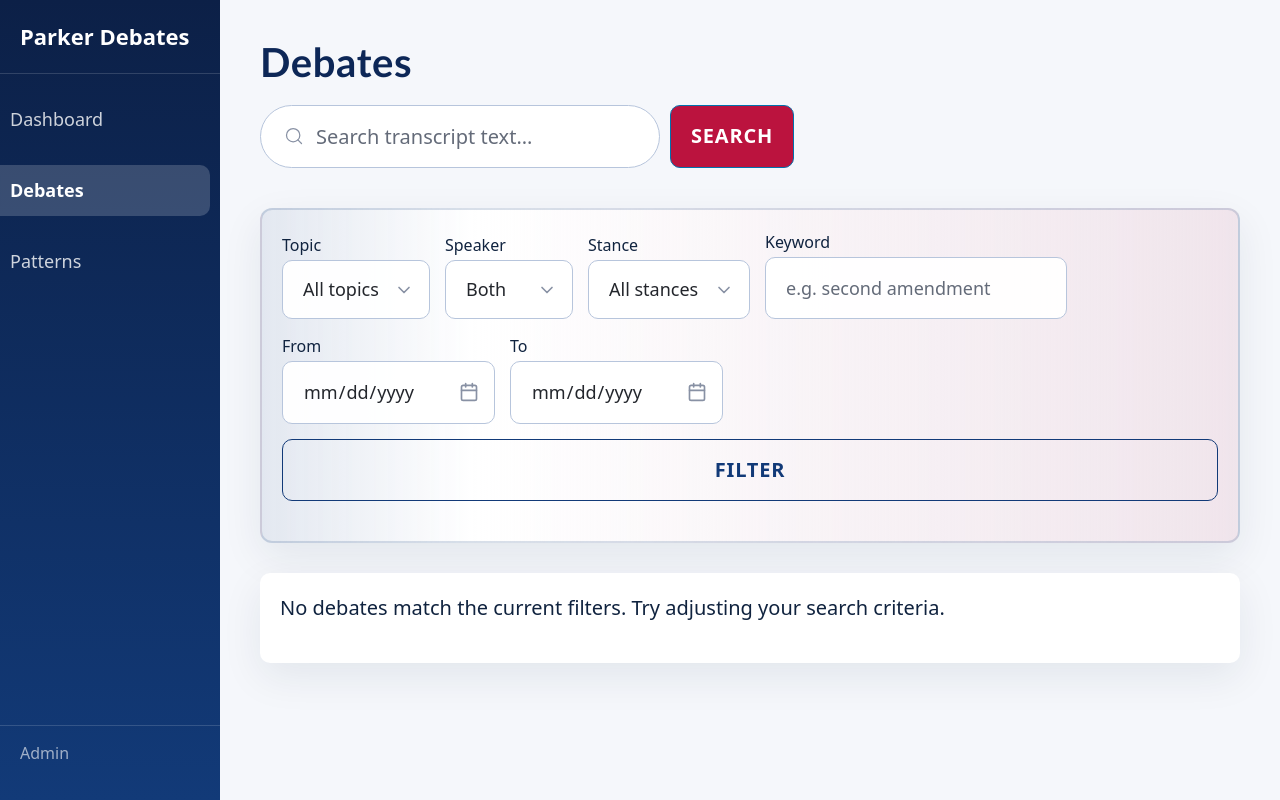
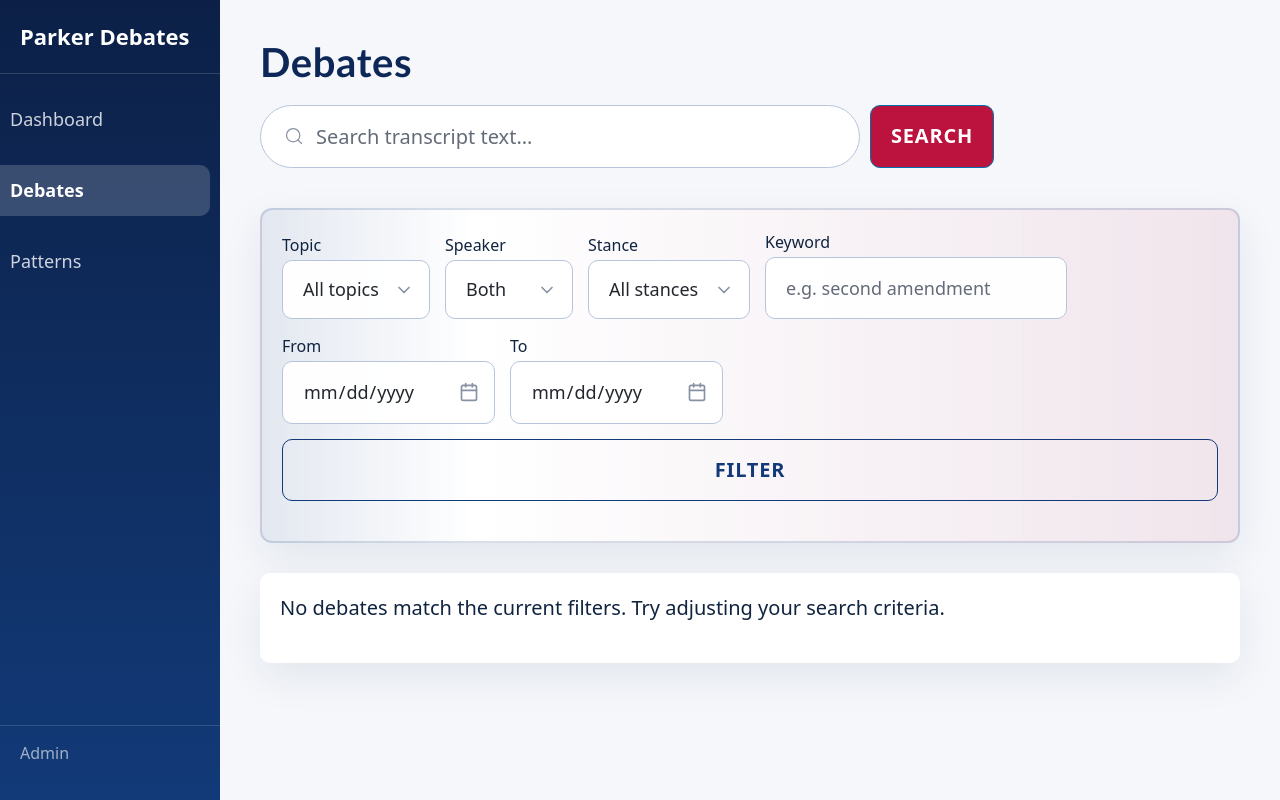
Before and after one commit to behole/parkercantlose, a FastAPI app: page /debates in a window 1280 px wide. Run offline with FastAPI, Linux system fonts and the light colour scheme; some libraries are stand-ins or nearby versions.

Commit message:
fix: widen search input to 600px

```diff
--- a/src/parker/web/templates/debate_list.html
+++ b/src/parker/web/templates/debate_list.html
@@ -7,7 +7,7 @@
 <h1>Debates</h1>
 
 <form action="/search" method="get" style="margin-bottom: 1rem; display: flex; gap: 0.5rem;">
-  <input type="search" name="q" placeholder="Search transcript text..." style="flex:1; max-width: 400px;" value="">
+  <input type="search" name="q" placeholder="Search transcript text..." style="flex:1; max-width: 600px;" value="">
   <button type="submit" style="width: auto;">Search</button>
 </form>
 
```
